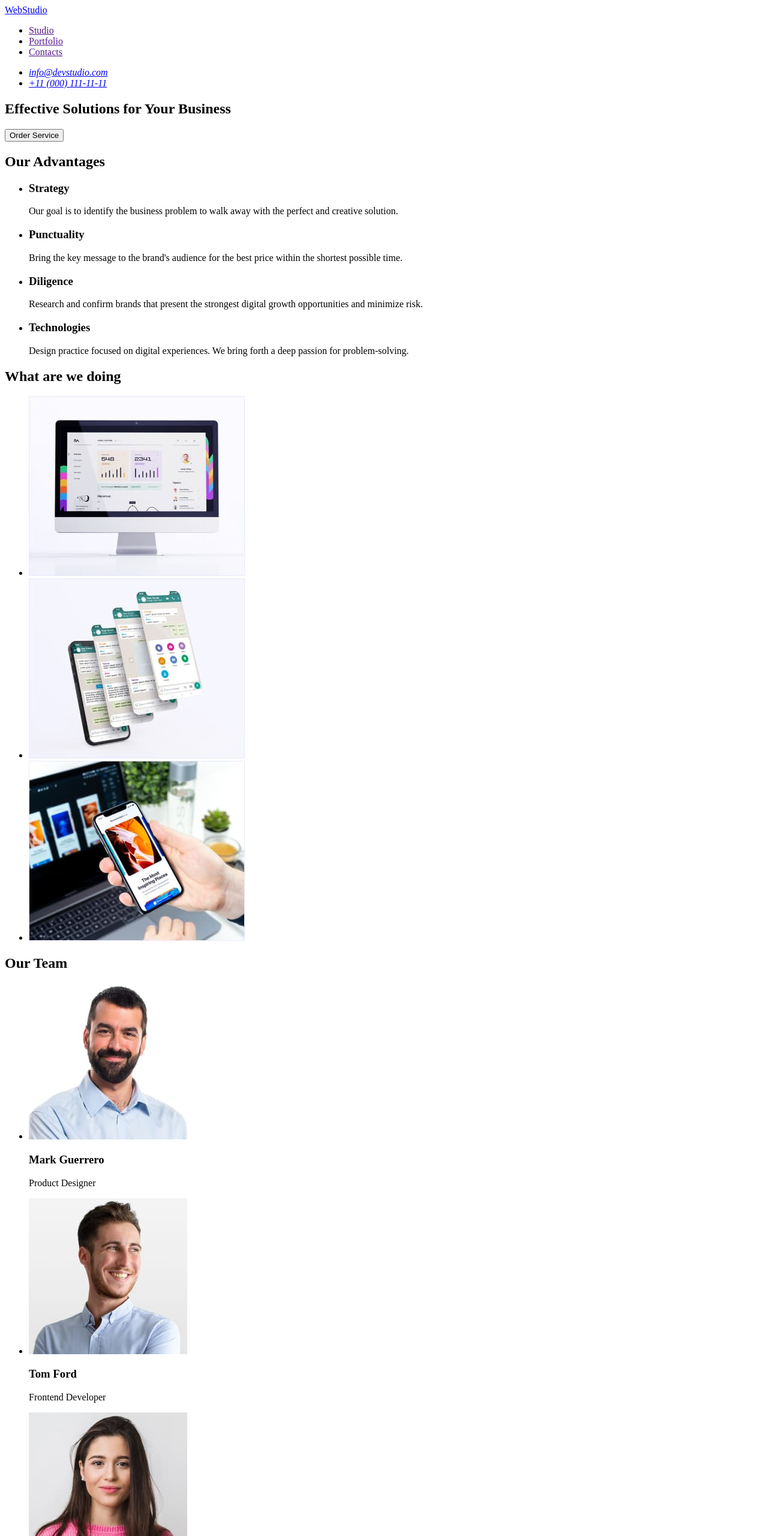
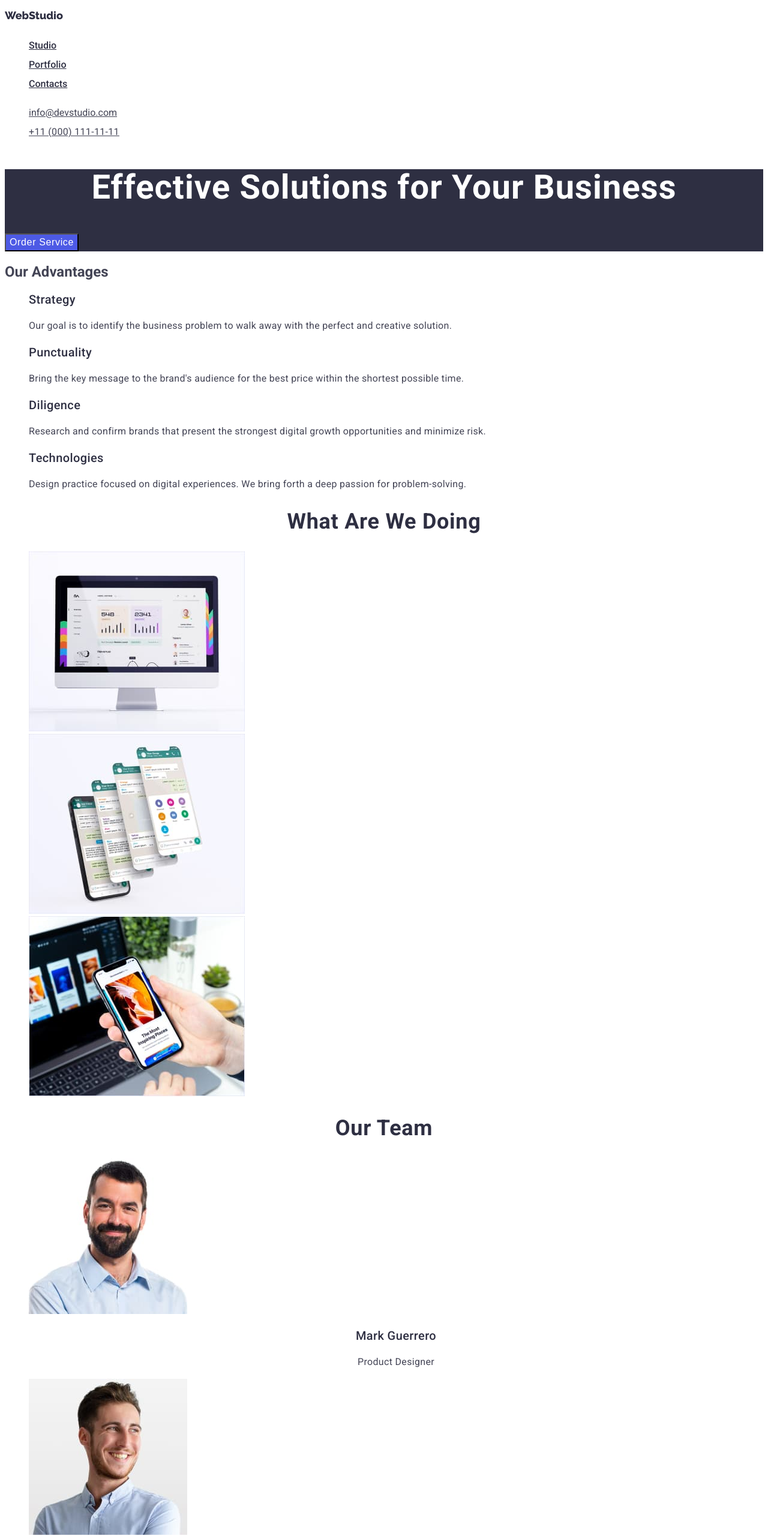
Before and after one commit to Vikingmen/goit-homework-02, a plain HTML site: page index.html in a window 1280 px wide. Shown: the top 2560 px of the page at 60% size. Drawn offline with Linux system fonts and the light colour scheme.

Commit message:
homework-2

```diff
--- a/css/style.css
+++ b/css/style.css
@@ -0,0 +1,235 @@
+/* header */
+body {
+    font-family: 'Roboto', sans-serif;
+    color: #434455;
+}
+.logo{
+
+        font-family: 'Raleway', sans-serif;
+        font-style: normal;
+        font-weight: 800;
+        font-size: 18px;
+        line-height: 02em;
+        color: #2E2F42;
+        text-decoration: none;
+}
+.logo:hover, .logo:focus{
+color: #4D5AE5
+}
+.menu-list{
+    list-style: none;
+}
+.link{
+
+        font-style: normal;
+        font-weight: 500;
+        font-size: 16px;
+        line-height: 02em;
+        color: #2E2F42;
+
+}
+.link:hover, .link:focus{
+    color: #404BBF;
+}
+.contact-mail{
+
+        font-style: normal;
+        font-weight: 400;
+        font-size: 16px;
+        line-height: 02em;
+        color: #434455;
+}
+.contact-mail:hover, .contact-mail:focus{
+    color: #404BBF;
+}
+.contact-tel{
+
+font-style: normal;
+font-weight: 400;
+font-size: 16px;
+line-height: 02em;
+letter-spacing: 0.02em;
+color: #434455;}
+.contact-tel:hover,
+.contact-tel:focus {
+    color: #404BBF;
+}
+.contact-list{
+list-style: none;
+}
+/* hero */
+.hero{
+        background: #2E2F42;
+}
+.hero-title{
+
+        font-style: normal;
+        font-weight: 700;
+        font-size: 56px;
+        line-height: 60px;
+        text-align: center;
+        letter-spacing: 0.02em;
+        color: #FFFFFF;
+}
+.hero-button{
+
+        font-style: normal;
+        font-weight: 500;
+        font-size: 16px;
+        line-height: 24px;
+        display: flex;
+        align-items: center;
+        letter-spacing: 0.04em;
+        color: #FFFFFF;
+        background-color: #4D5AE5;
+        cursor: pointer;
+}
+.hero-button:hover, .hero-button:focus{
+    background-color: #404BBF;
+    color: #FFFFFF ;
+}
+/* features */
+.features-list{
+list-style: none;
+}
+.features-item .title{
+
+    font-style: normal;
+    font-weight: 500;
+    font-size: 20px;
+    line-height: 24px;
+    letter-spacing: 0.02em;
+    color: #2E2F42;
+}
+.features-item .text{
+
+        font-size: 16px;
+        line-height: 24px;
+        letter-spacing: 0.02em;
+        color: #434455;
+}
+
+/* work */
+.work-title{
+
+        font-style: normal;
+        font-weight: 700;
+        font-size: 36px;
+        line-height: 40px;
+        text-align: center;
+        letter-spacing: 0.02em;
+        text-transform: capitalize;
+        color: #2E2F42;
+}
+.work-list{
+    list-style: none;
+}
+/* team */
+.team-title{
+
+        font-style: normal;
+        font-weight: 700;
+        font-size: 36px;
+        line-height: 40px;
+        text-align: center;
+        letter-spacing: 0.02em;
+        text-transform: capitalize;
+        color: #2E2F42;
+}
+
+.name{
+
+        font-style: normal;
+        font-weight: 500;
+        font-size: 20px;
+        line-height: 24px;
+        text-align: center;
+        letter-spacing: 0.02em;
+        color: #2E2F42;
+}
+.team-item .text{
+
+        font-size: 16px;
+        line-height: 24px;
+        text-align: center;
+        letter-spacing: 0.02em;
+        color: #434455;
+}
+.team-list{
+    list-style: none;
+}
+/* footer */
+.logo-foot{
+    font-family: 'Raleway', sans-serif;
+        font-style: normal;
+        font-weight: 800;
+        font-size: 18px;
+        line-height: 21px;
+        display: flex;
+        align-items: center;
+        letter-spacing: 0.03em;
+        text-transform: uppercase;
+        color: #F4F4FD;
+}
+.footer-text{
+
+        font-size: 16px;
+        line-height: 02em;
+        color: #E7E9FC;
+}
+
+.foot{
+    background: #2E2F42;
+}
+/* ============================= Portfolio ============================= */
+/* navigation */
+
+.nav-item{
+    list-style: none;
+}
+.button-all{
+font-style: normal;
+    font-weight: 500;
+    font-size: 16px;
+    line-height: 24px;
+    display: flex;
+    align-items: center;
+    text-align: center;
+    letter-spacing: 0.04em;
+    color: #FFFFFF;
+    background: #404BBF;
+    cursor: pointer;
+}
+.nav-button{
+    font-style: normal;
+        font-weight: 500;
+        font-size: 16px;
+        line-height: 24px;
+        display: flex;
+        align-items: center;
+        text-align: center;
+        letter-spacing: 0.04em;
+        color: #4D5AE5;
+        background: #F4F4FD;
+        cursor: pointer;
+}
+/* project-card */
+.project-card{
+    list-style: none;
+}
+.card-title{
+    font-style: normal;
+        font-weight: 500;
+        font-size: 20px;
+        line-height: 24px;
+        letter-spacing: 0.02em;
+        color: #2E2F42;
+}
+.card-text{
+
+        font-size: 16px;
+        line-height: 24px;
+        letter-spacing: 0.02em;
+        color: #434455;
+}
+/* ============================= /Portfolio ============================= */
--- a/index.html
+++ b/index.html
@@ -5,85 +5,110 @@
     <meta http-equiv="X-UA-Compatible" content="IE=edge" />
     <meta name="viewport" content="width=device-width, initial-scale=1.0" />
     <title>WebStudio</title>
+    <link rel="preconnect" href="https://fonts.googleapis.com" />
+    <link rel="preconnect" href="https://fonts.gstatic.com" crossorigin />
+    <link
+      href="https://fonts.googleapis.com/css2?family=Raleway:wght@800&family=Roboto:wght@400;500;700;900&display=swap"
+      rel="stylesheet"
+    />
+    <link rel="stylesheet" href="./css/style.css" />
   </head>
   <body>
-    <header>
-      <!-- navigate -->
-      <nav>
-        <a href="./index.html">WebStudio</a>
-        <ul>
-          <li><a href="">Studio</a></li>
-          <li><a href="">Portfolio</a></li>
-          <li><a href="">Contacts</a></li>
+    <!-- Header -->
+    <header class="page-header">
+      <!-- navigation -->
+      <nav class="navigation">
+        <a class="logo" href="./index.html">WebStudio</a>
+        <ul class="menu-list">
+          <li class="menu-item">
+            <a class="link" href="">Studio</a>
+          </li>
+          <li class="menu-item">
+            <a class="link" href="">Portfolio</a>
+          </li>
+          <li class="menu-item">
+            <a class="link" href="">Contacts</a>
+          </li>
         </ul>
       </nav>
-      <address>
-        <ul>
-          <li><a href="mailto:info@devstudio.com">info@devstudio.com</a></li>
-          <li><a href="tel:+110001111111">+11 (000) 111-11-11</a></li>
+      <address class="contact">
+        <ul class="contact-list">
+          <li class="contact-item">
+            <a class="contact-mail" href="mailto:info@devstudio.com"
+              >info@devstudio.com</a
+            >
+          </li>
+          <li class="contact-item">
+            <a class="contact-tel" href="tel:+110001111111"
+              >+11 (000) 111-11-11</a
+            >
+          </li>
         </ul>
       </address>
     </header>
     <main>
-      <section>
-        <h1>Effective Solutions for Your Business</h1>
-        <button type="button">Order Service</button>
+      <section class="hero">
+        <h1 class="hero-title">Effective Solutions for Your Business</h1>
+        <button class="hero-button" type="button">Order Service</button>
       </section>
 
-      <section>
-        <h2>Our Advantages</h2>
-        <ul>
-          <li>
-            <h3>Strategy</h3>
-            <p>
+      <section class="features">
+        <h2 class="features-title">Our Advantages</h2>
+        <ul class="features-list">
+          <li class="features-item">
+            <h3 class="title">Strategy</h3>
+            <p class="text">
               Our goal is to identify the business problem to walk away with the
               perfect and creative solution.
             </p>
           </li>
-          <li>
-            <h3>Punctuality</h3>
-            <p>
+          <li class="features-item">
+            <h3 class="title">Punctuality</h3>
+            <p class="text">
               Bring the key message to the brand's audience for the best price
               within the shortest possible time.
             </p>
           </li>
-          <li>
-            <h3>Diligence</h3>
-            <p>
+          <li class="features-item">
+            <h3 class="title">Diligence</h3>
+            <p class="text">
               Research and confirm brands that present the strongest digital
               growth opportunities and minimize risk.
             </p>
           </li>
-          <li>
-            <h3>Technologies</h3>
-            <p>
+          <li class="features-item">
+            <h3 class="title">Technologies</h3>
+            <p class="text">
               Design practice focused on digital experiences. We bring forth a
               deep passion for problem-solving.
             </p>
           </li>
         </ul>
       </section>
-      <section>
-        <h2>What are we doing</h2>
-        <ul>
-          <li>
+      <section class="work">
+        <h2 class="work-title">What are we doing</h2>
+        <ul class="work-list">
+          <li class="work-item">
             <img
+              class="work-img"
               src="./images/rectangle1.jpg"
               alt="IMG1"
               width="360"
               height="300"
             />
           </li>
-          <li>
+          <li class="work-item">
             <img
+              class="work-img"
               src="./images/rectangle2.jpg"
               alt="IMG2"
               width="360"
               height="300"
             />
           </li>
-          <li>
+          <li class="work-item">
             <img
+              class="work-img"
               src="./images/rectangle3.jpg"
               alt="IMG3"
               width="360"
@@ -92,56 +117,60 @@
           </li>
         </ul>
       </section>
-      <section>
-        <h2>Our Team</h2>
-        <ul>
-          <li>
+      <section class="team">
+        <h2 class="team-title">Our Team</h2>
+        <ul class="team-list">
+          <li class="team-item">
             <img
+              class="team-img"
               src="./images/markguerrero.jpg"
               alt="MarkGuerrero"
               width="264"
               height="260"
             />
-            <h3>Mark Guerrero</h3>
-            <p>Product Designer</p>
+            <h3 class="name">Mark Guerrero</h3>
+            <p class="text">Product Designer</p>
           </li>
-          <li>
+          <li class="team-item">
             <img
+              class="team-img"
               src="./images/tomford.jpg"
               alt="TomFord"
               width="264"
               height="260"
             />
-            <h3>Tom Ford</h3>
-            <p>Frontend Developer</p>
+            <h3 class="name">Tom Ford</h3>
+            <p class="text">Frontend Developer</p>
           </li>
-          <li>
+          <li class="team-item">
             <img
+              class="team-img"
               src="./images/camilagarcia.jpg"
               alt="CamilaGarcia"
               width="264"
               height="260"
             />
-            <h3>Camila Garcia</h3>
-            <p>Marketing</p>
+            <h3 class="name">Camila Garcia</h3>
+            <p class="text">Marketing</p>
           </li>
-          <li>
+          <li class="team-item">
             <img
+              class="team-img"
               src="./images/danielwilson.jpg"
               alt="DanielWilson"
               width="264"
               height="260"
             />
-            <h3>Daniel Wilson</h3>
-            <p>UI Designer</p>
+            <h3 class="name">Daniel Wilson</h3>
+            <p class="text">UI Designer</p>
           </li>
         </ul>
       </section>
     </main>
 
-    <footer>
-      <a href="./index.html">WebStudio</a>
-      <p>
+    <footer class="foot">
+      <a class="logo-foot" href="./index.html">WebStudio</a>
+      <p class="footer-text">
         Increase the flow of customers and sales for your business with digital
         marketing & growth solutions.
       </p>
```
Also changed, not shown: portfolio.html (+92 -50 lines).
